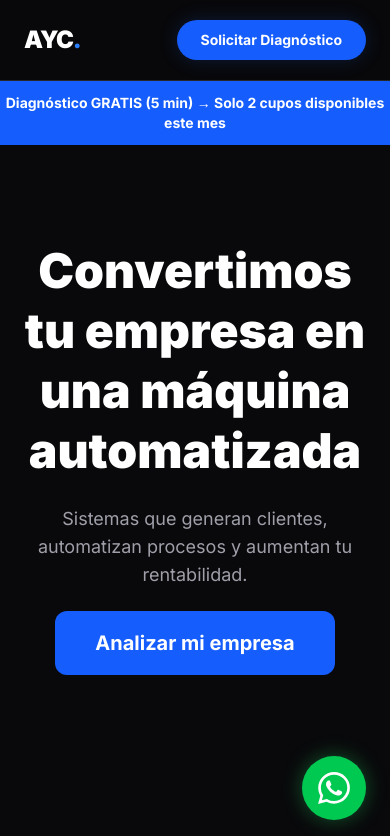
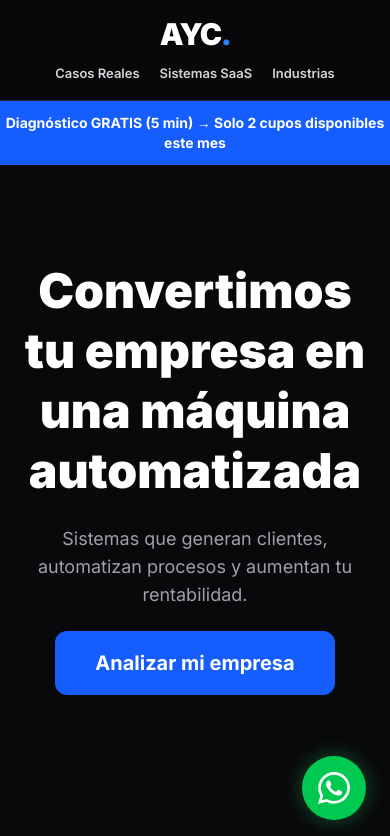
Before and after one commit to oscaramarilla/aycweb, a Next.js app: page / in a window 390 px wide. Shown: the top 836 px of the page. Built offline with nearby package versions, Linux system fonts and the light colour scheme.

Commit message:
UX: Menu responsive y mobile first sin boton

```diff
--- a/app/layout.tsx
+++ b/app/layout.tsx
@@ -1,6 +1,7 @@
 import type { Metadata } from "next";
 import { Inter } from "next/font/google";
 import Link from "next/link";
+import Image from "next/image"; // Importamos Image de Next.js para tu futuro logo
 import "./globals.css";
 
 const inter = Inter({ subsets: ["latin"] });
@@ -19,30 +20,29 @@ export default function RootLayout({
     <html lang="es">
       <body className={`${inter.className} bg-zinc-950 text-white min-h-screen flex flex-col`}>
 
-        {/* NAVEGACIÓN - ESTRATEGIA DE ORO */}
-        <header className="sticky top-0 z-40 w-full backdrop-blur-lg bg-zinc-950/80 border-b border-zinc-800">
-          <div className="max-w-6xl mx-auto px-6 h-20 flex items-center justify-between">
-            {/* Logo */}
-            <Link href="/" className="font-black text-2xl tracking-tighter text-white hover:opacity-80 transition-opacity">
-              AYC<span className="text-blue-500">.</span>
+        {/* NAVEGACIÓN - ENFOQUE MÓVIL (MOBILE-FIRST) */}
+        <header className="sticky top-0 z-40 w-full backdrop-blur-lg bg-zinc-950/90 border-b border-zinc-800">
+          <div className="max-w-6xl mx-auto px-4 py-3 flex flex-col md:flex-row items-center justify-between gap-3">
+
+            {/* ESPACIO PARA LOGO (Centrado en móvil, a la izquierda en PC) */}
+            <Link href="/" className="flex items-center justify-center mt-1 md:mt-0">
+              {/* Opción 1: Logo en texto (Actual) */}
+              <span className="font-black text-3xl tracking-tighter text-white">
+                AYC<span className="text-blue-500">.</span>
+              </span>
+
+              {/* Opción 2: Logo en Imagen.
+                  (Cuando tengas tu logo.png en la carpeta 'public', borra el 'span' de arriba y descomenta esta línea) */}
+              {/* <Image src="/tu-logo.png" alt="AYC Logo" width={120} height={40} className="object-contain" /> */}
             </Link>
 
-            {/* Enlaces de Navegación (Se ocultan en pantallas muy chicas para no amontonar) */}
-            <nav className="hidden md:flex items-center gap-8 text-sm font-semibold text-zinc-400">
+            {/* ENLACES DE MENÚ (Visibles siempre, optimizados para celular) */}
+            <nav className="flex items-center justify-center gap-5 sm:gap-8 text-[13px] sm:text-sm font-semibold text-zinc-300 w-full md:w-auto pb-1 md:pb-0">
               <Link href="/casos" className="hover:text-white transition-colors">Casos Reales</Link>
               <Link href="/servicios" className="hover:text-white transition-colors">Sistemas SaaS</Link>
               <Link href="/sectores" className="hover:text-white transition-colors">Industrias</Link>
             </nav>
 
-            {/* Botón CTA Destacado */}
-            <div className="flex items-center gap-4">
-              <Link
-                href="/contacto"
-                className="bg-blue-600 hover:bg-blue-500 text-white text-sm font-bold px-6 py-2.5 rounded-full transition-all shadow-[0_0_20px_rgba(37,99,235,0.2)] hover:shadow-[0_0_25px_rgba(37,99,235,0.4)]"
-              >
-                Solicitar Diagnóstico
-              </Link>
-            </div>
           </div>
         </header>
 
@@ -51,7 +51,7 @@ export default function RootLayout({
           {children}
         </div>
 
-        {/* BOTÓN FLOTANTE DE WHATSAPP GLOBAL */}
+        {/* BOTÓN FLOTANTE DE WHATSAPP GLOBAL (Tu única vía de conversión ahora) */}
         <a
           href="https://wa.me/595991701000?text=Hola%20equipo%20de%20AYC,%20estoy%20en%20su%20web%20y%20quiero%20sistematizar%20mi%20empresa."
           target="_blank"
```
